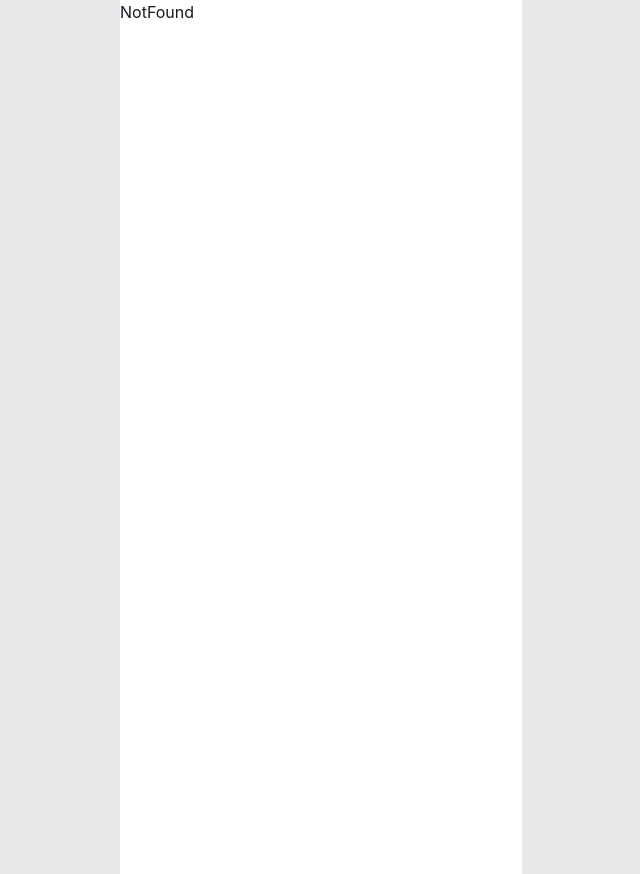
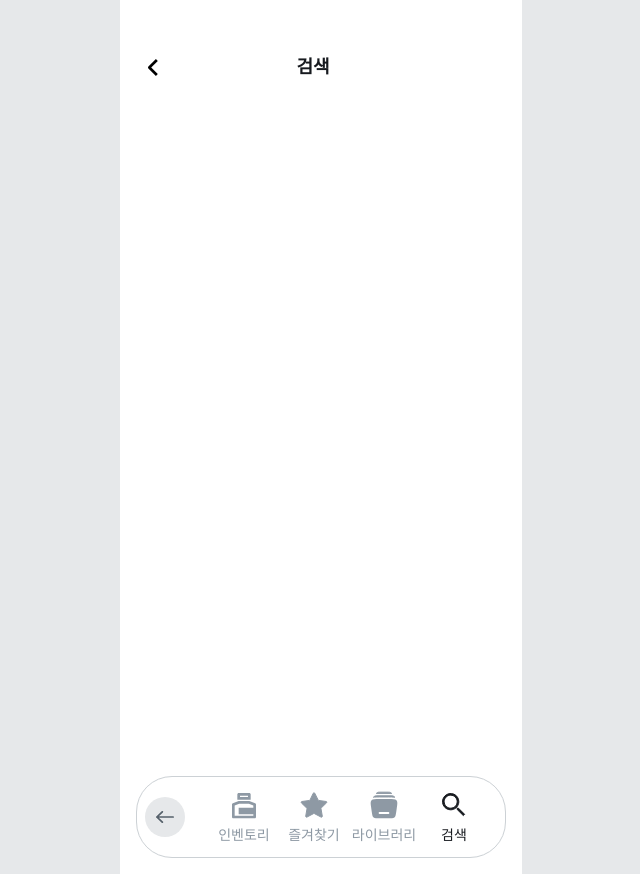
Before and after one commit to likelion-apex/FE, a React (Vite) app: page /inventory/search in a window 1280 px wide. Shown: the whole page, without its empty margins (319-959 px from the left). Built offline with nearby package versions, Linux system fonts and the light colour scheme; a web font is replaced by a local one.

Commit message:
[Feat] 인벤토리 내브바 구현

```diff
--- a/src/App.jsx
+++ b/src/App.jsx
@@ -27,6 +27,8 @@ import InventoryItemDetail from "./pages/Inventory/InventoryItemDetail";
 import InventoryLayout from "./components/Inventory/InventoryLayout";
 import InventoryHome from "./pages/Inventory/InventoryHome";
 import InventoryStar from "./pages/Inventory/InventoryStar";
+import InventorySearch from "./pages/Inventory/InventorySearch";
+import InventoryLibrary from "./pages/Inventory/InventoryLibrrary";
 
 
 
@@ -72,6 +74,8 @@ function App() {
               <Route path="item-detail" element={<InventoryItemDetail />} />
               <Route path="item-detail/:id" element={<InventoryItemDetail />} />
               <Route path="star" element={<InventoryStar />} />
+              <Route path="search" element={<InventorySearch />} />
+              <Route path="library" element={<InventoryLibrary />} />
             </Route>
 
             <Route path="*" element={<NotFound />} />
--- a/src/components/Inventory/InventoryNavbar.jsx
+++ b/src/components/Inventory/InventoryNavbar.jsx
@@ -1,9 +1,63 @@
+import { NavLink, useNavigate } from "react-router-dom";
+
+import MaskIcon from "../MaskIcon";
+import backArrowIcon from "../../assets/icons/backArrow.svg";
+import inventoryIcon from "../../assets/icons/InventoryNav/inventory.svg";
+import favoriteIcon from "../../assets/icons/InventoryNav/favorite.svg";
+import libraryIcon from "../../assets/icons/InventoryNav/library.svg";
+import searchIcon from "../../assets/icons/InventoryNav/search.svg";
+
+const NAV_ITEMS = [
+  { label: "인벤토리", icon: inventoryIcon, to: "/inventory", end: true },
+  { label: "즐겨찾기", icon: favoriteIcon, to: "/inventory/star" },
+  { label: "라이브러리", icon: libraryIcon, to: "/inventory/library" },
+  { label: "검색", icon: searchIcon, to: "/inventory/search" },
+];
+
 const InventoryNavbar = () => {
-    return (
-        <div>
+  const navigate = useNavigate();
 
+  return (
+    <div className="shrink-0 flex justify-center px-4 pb-4">
+      <nav className="flex items-center gap-4 rounded-[36px] border border-gray-20 bg-white px-2 py-3">
+        <button
+          type="button"
+          onClick={() => navigate(-1)}
+          aria-label="뒤로 가기"
+          className="flex size-10 shrink-0 items-center justify-center rounded-full bg-gray-10"
+        >
+          <img src={backArrowIcon} alt="" className="h-[18px] w-3 -rotate-90" />
+        </button>
+
+        <div className="flex items-center gap-6 px-5">
+          {NAV_ITEMS.map((item) => (
+            <NavLink
+              key={item.to}
+              to={item.to}
+              end={item.end}
+              className="flex w-[46px] shrink-0 flex-col items-center gap-1"
+            >
+              {({ isActive }) => (
+                <>
+                  <MaskIcon
+                    src={item.icon}
+                    className={`size-8 ${isActive ? "bg-black" : "bg-gray-40"}`}
+                  />
+                  <span
+                    className={`text-center text-sm font-medium whitespace-nowrap ${
+                      isActive ? "text-black" : "text-gray-40"
+                    }`}
+                  >
+                    {item.label}
+                  </span>
+                </>
+              )}
+            </NavLink>
+          ))}
         </div>
-    )
-}
+      </nav>
+    </div>
+  );
+};
 
 export default InventoryNavbar;
--- /dev/null
+++ b/src/pages/Inventory/InventorySearch.jsx
@@ -0,0 +1,17 @@
+import { useEffect } from "react";
+import { useOutletContext } from "react-router-dom";
+
+const InventorySearch = () => {
+  const { setNavProps } = useOutletContext();
+  useEffect(() => {
+    setNavProps({
+      step: 0,
+      totalSteps: 0,
+      stepName: "검색",
+    });
+  }, [setNavProps]);
+
+  return <div></div>;
+};
+
+export default InventorySearch;
```
Also changed, not shown: src/assets/icons/backArrow.svg (added), src/pages/Inventory/InventoryLibrary.jsx (added).
